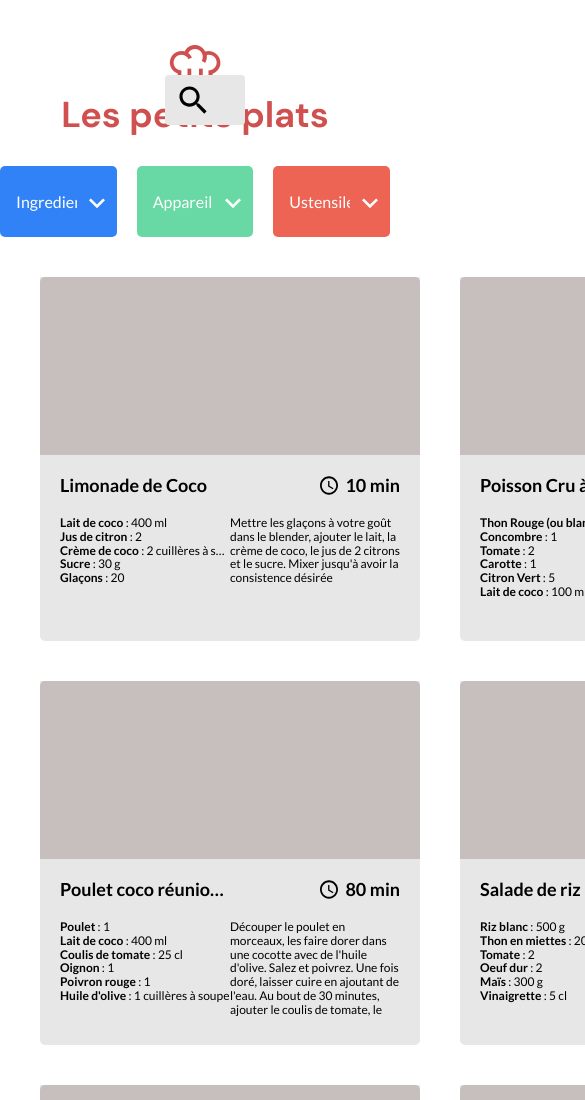
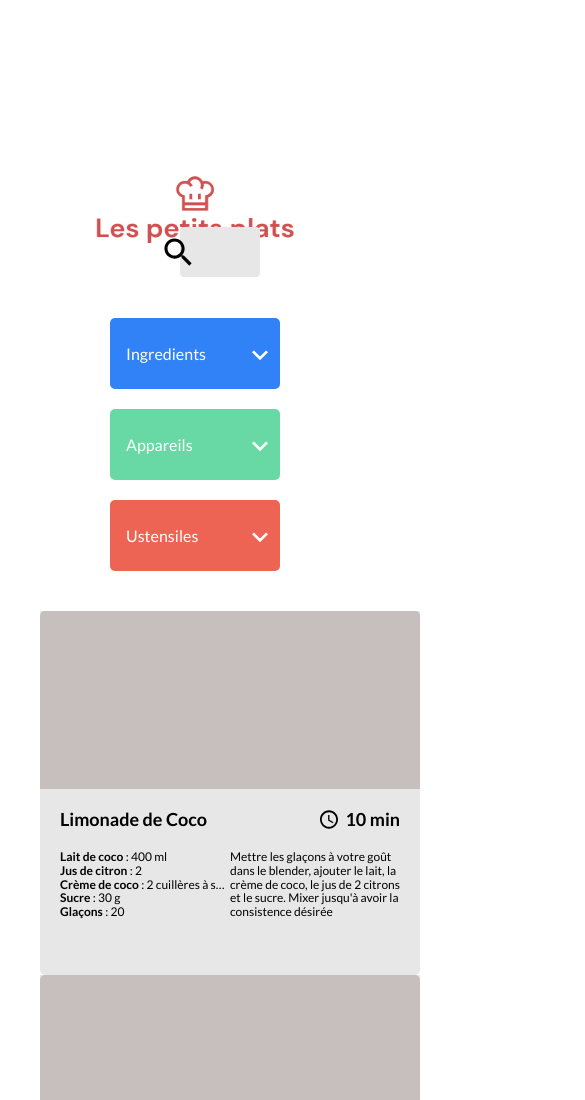
Before and after one commit to Kuznetsov-100-Rads-Bar/Les-Petits-Plats_P7_Behar_R_A_22062022, a website with bundled scripts: page index.html in a window 390 px wide. Shown: the top 1100 px of the page, 585 px wide, since content can reach past the window. Built offline with nearby package versions, Linux system fonts and the light colour scheme.

Commit message:
mise à jour fichier scss

```diff
--- a/sass/style.scss
+++ b/sass/style.scss
@@ -288,44 +288,52 @@ body {
     gap: 20px;
   }
   .header-logo {
-    margin-bottom: -100px;
+     position: absolute;
+  top: 25%;
+  left: 50%;
+  transform: translate(-50%, -50%);
   }
-
-
   .cards-container.container {
   display: grid;
     grid-template-columns: repeat(2, 1fr);
     gap: 40px;
-margin: 110px 50px;
-margin-top: 40px;
- margin-left: 40px;
+    margin: 110px 50px;
+    margin-top: 40px;
+    margin-left: 40px;
     margin-right: 40px;
 
   &.cards-container.container.card {
     max-width: none;
+    }
   }
-
-}
 }
 
 /*  Responsive  768px  */
  @media screen and (max-width: 768px) {
     .header-search-input {
- margin: 165px;
- margin-top: 20px;
- margin-bottom: auto;
+  margin-left: 50%;
+  transform: translateX(-50%);
 }
+.header-logo {
+   width: 200px;
 }
-//     .cards-container.container {
-//      grid-template-columns: repeat(3, 1fr);
-//   }
-//   .tags-container {
-//     max-width: 100%;
-//     display: grid;
-//     justify-items: center;
-//     margin-left: 0px;
-//     &.card {
-//       margin: 350px 20px 0px 40px;
-//     }
-//   }
-//  }
+
+    .cards-container{
+      &.container {
+     display: grid;
+  max-width: none;
+     gap: 40px;
+     grid-template-columns: repeat(3, 1fr);
+     display: block;
+
+  }
+
+}
+
+  .tags-container {
+    max-width: 100%;
+    display: grid;
+    justify-items: center;
+    margin-left: 0px;
+  }
+  }
```
Also changed, not shown: css/style.css, 1 other file.
